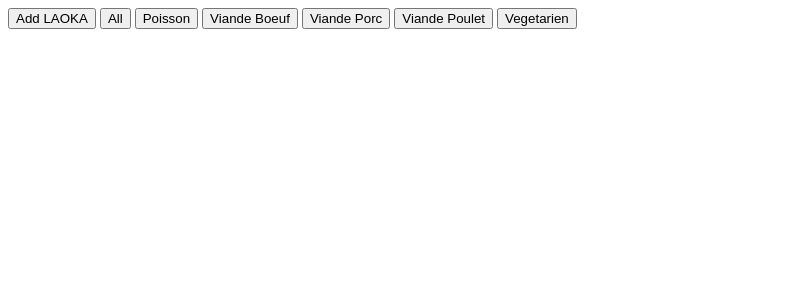
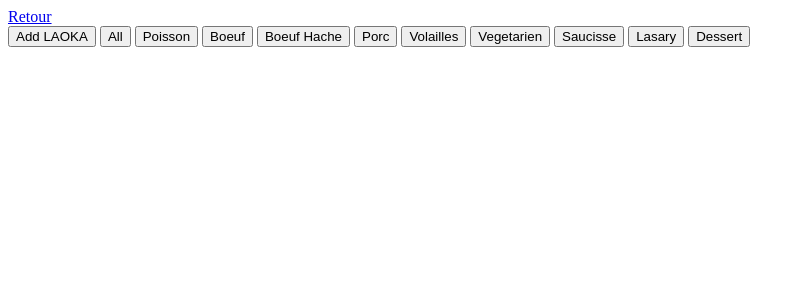
Before and after one commit to Kanteerix/gestion_argent_git, a PHP site: page /pages/random_laoka.php in a window 1280 px wide. Shown: the top 300 px of the page, without its empty margins (0-805 px from the left). Run offline with PHP 8.4, Linux system fonts and the light colour scheme.

Commit message:
Update random_laoka.php

```diff
--- a/pages/random_laoka.php
+++ b/pages/random_laoka.php
@@ -7,16 +7,20 @@
 </head>
 <body>
     <head>
-
+        <a href="../index.php">Retour</a>
     </head>
     <main>
         <a href="add_laoka.php"><button>Add LAOKA   </button></a>
         <a href=""><button>All</button></a>
         <a href=""><button>Poisson</button></a>
-        <a href=""><button>Viande Boeuf</button></a>
-        <a href=""><button>Viande Porc</button></a>
-        <a href=""><button>Viande Poulet</button></a>
+        <a href=""><button>Boeuf</button></a>
+        <a href=""><button>Boeuf Hache</button></a>
+        <a href=""><button>Porc</button></a>
+        <a href=""><button>Volailles</button></a>
         <a href=""><button>Vegetarien</button></a>
+        <a href=""><button>Saucisse</button></a>
+        <a href=""><button>Lasary</button></a>
+        <a href=""><button>Dessert</button></a>
     </main>
     <footer>
 
```
